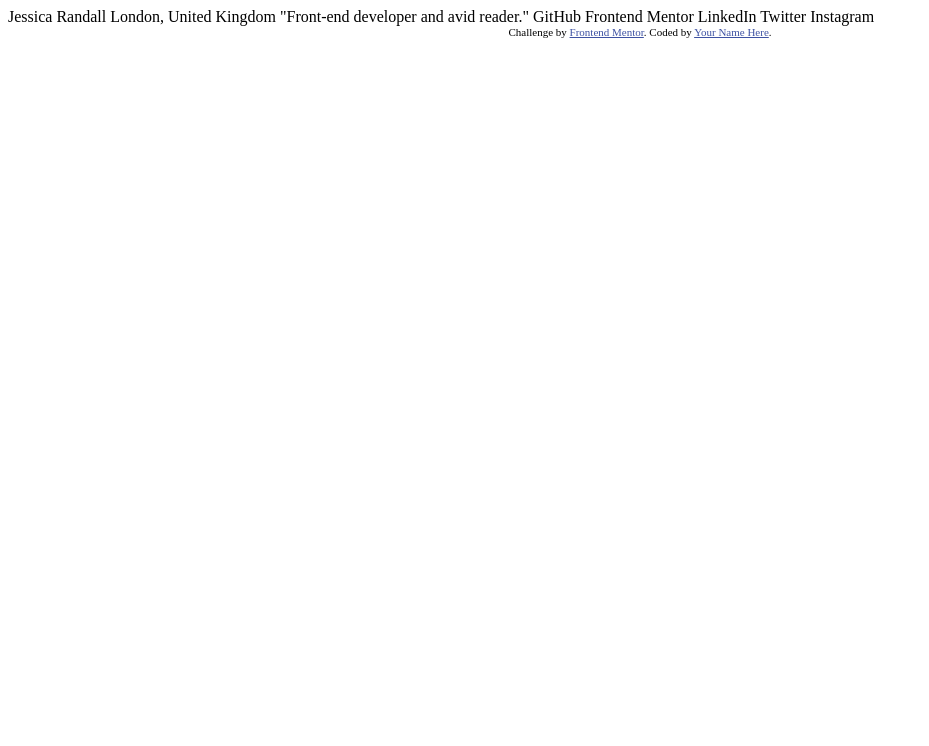
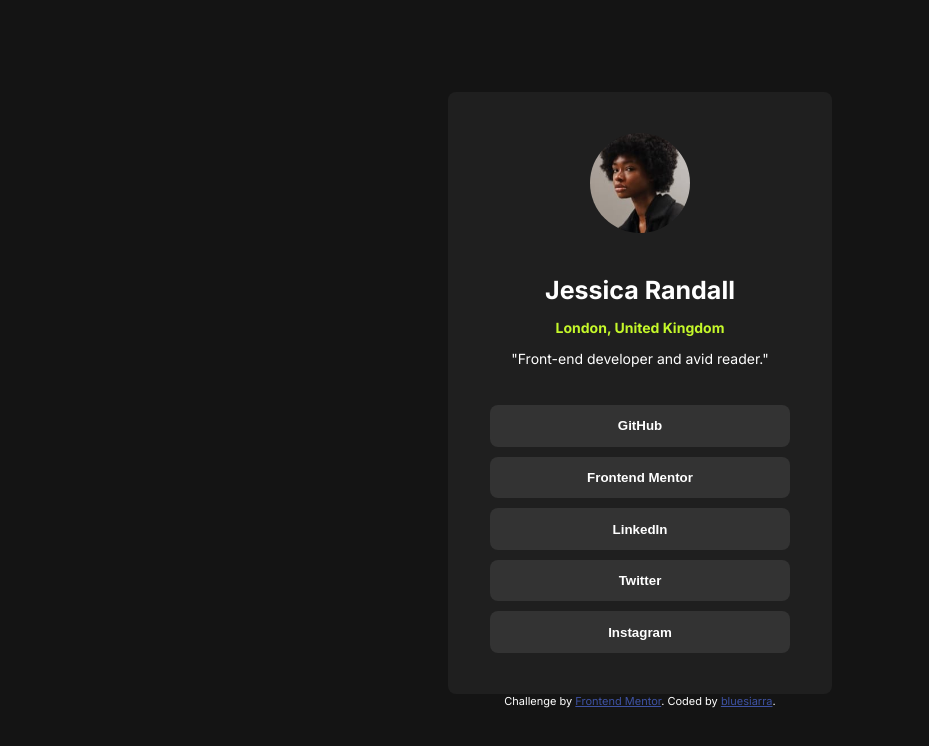
Before and after one commit to bluesiarra/WebPlayground, a plain HTML site: page practices/social-links-profile-main/index.html in a window 1280 px wide. Shown: the whole page, without its empty margins (0-929 px from the left). Drawn offline with Linux system fonts and the light colour scheme.

Commit message:
first challenge UI complete

```diff
--- a/practices/social-links-profile-main/index.html
+++ b/practices/social-links-profile-main/index.html
@@ -6,29 +6,123 @@
 
   <link rel="icon" type="image/png" sizes="32x32" href="./assets/images/favicon-32x32.png">
 
-  <title>Frontend Mentor | Social links profile</title>
+  <link rel="preconnect" href="https://fonts.googleapis.com">
+<link rel="preconnect" href="https://fonts.gstatic.com" crossorigin>
+<link href="https://fonts.googleapis.com/css2?family=Inter:ital,opsz,wght@0,14..32,100..900;1,14..32,100..900&display=swap" rel="stylesheet">
+
+
+  <title>Socials Links</title>
 
   <!-- Feel free to remove these styles or customise in your own stylesheet 👍 -->
   <style>
-    .attribution { font-size: 11px; text-align: center; }
+    html, body {
+      height: 100%;
+      font-size: 14px;
+    }
+    body {
+      background-color:hsl(0, 0%, 8%);
+      font-family: 'Inter', sans-serif;
+      margin: 0;
+      flex-direction: column;
+      display: flex;
+      justify-content: center;
+      align-items: center;
+
+    }
+    .header {
+      font-size: 25px;
+      padding: 0;
+      margin: 0;
+    }
+    #floating_box {
+      color: white;
+      font-weight: 400;
+      width: 300px;
+      height: 560px;
+      background-color: hsl(0, 0%, 12%);
+      padding: 1.5rem 3rem;
+      display: flex;
+      align-items: center;
+      justify-content: center;
+      flex-direction: column;
+      border-radius: 8px;
+    }
+
+    .location {color: hsl(75, 94%, 57%) ; font-weight: 700;}
+
+    .attribution { font-size: 11px; text-align: center; color: white; }
     .attribution a { color: hsl(228, 45%, 44%); }
+
+    .buttons {
+      padding: 0;
+      padding-top: 2em;
+      margin: 0em;
+      width:100%;
+      list-style-type: none;
+    }
+
+    .social {
+      padding: 1em 0;
+      color: white;
+      border: none;
+      margin-top: 0.75em;
+      background-color: hsl(0, 0%, 20%);
+      display: block;
+      width: 100%;
+      font-weight: 600;
+      border-radius: 8px;
+    }
+
+    .social:hover {
+      background-color: hsl(75, 94%, 57%);
+      color: hsl(0, 0%, 12%);
+      cursor: pointer;
+    }
+
+    #profilepic {
+      display: flex;
+      justify-content: center;
+      width: 100px;
+      height: 100px;
+      margin-bottom: 3em;
+      overflow: hidden;
+      border-radius: 50%;
+    }
+
+    #profilepic img {
+        width: 100%;
+        height: 100%;
+        object-fit: cover;
+    }
   </style>
 </head>
 <body>
 
-  Jessica Randall
-  London, United Kingdom
+
+
+  <div id="floating_box">
+    <div id="profilepic">
+      <img src="assets/images/avatar-jessica.jpeg">
+  </div>
+    <h1 class='header'>Jessica Randall</h1>
+  <p class='location'>London, United Kingdom</p>
   "Front-end developer and avid reader."
 
-  GitHub
-  Frontend Mentor
-  LinkedIn
-  Twitter
-  Instagram
+  <ul class="buttons">
+  <li><button class='social' onclick="window.open('https://github.com/bluesiarra')">GitHub</button></li>
+  <li><button class='social'>Frontend Mentor</button></li>
+  <li><button class='social'>LinkedIn</button></li>
+  <li><button class='social'>Twitter</button></li>
+  <li><button class='social'>Instagram</button></li>
+
+
+  </ul>
+
+  </div>
 
   <div class="attribution">
     Challenge by <a href="https://www.frontendmentor.io?ref=challenge" target="_blank">Frontend Mentor</a>.
-    Coded by <a href="#">Your Name Here</a>.
+    Coded by <a href="#">bluesiarra</a>.
   </div>
 </body>
 </html>
```
Also changed, not shown: 2 other files.
